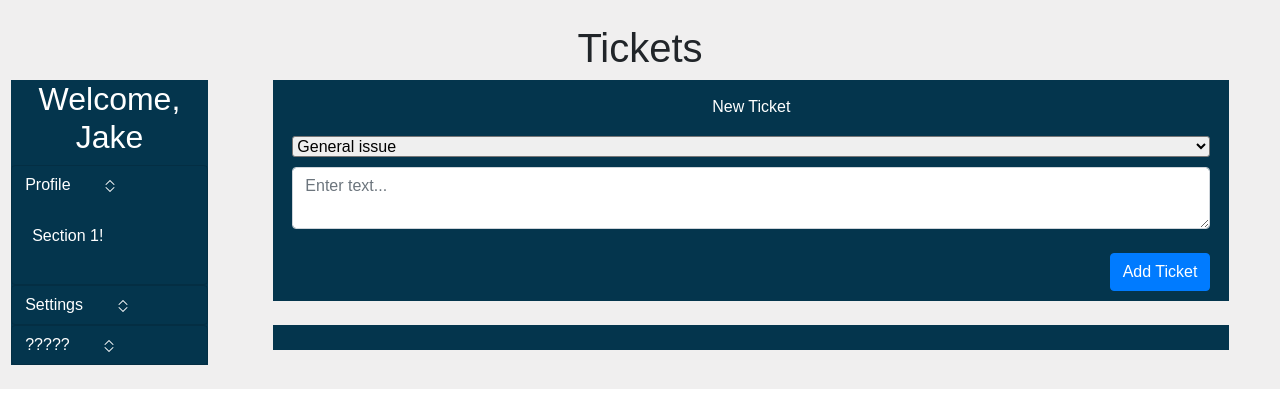
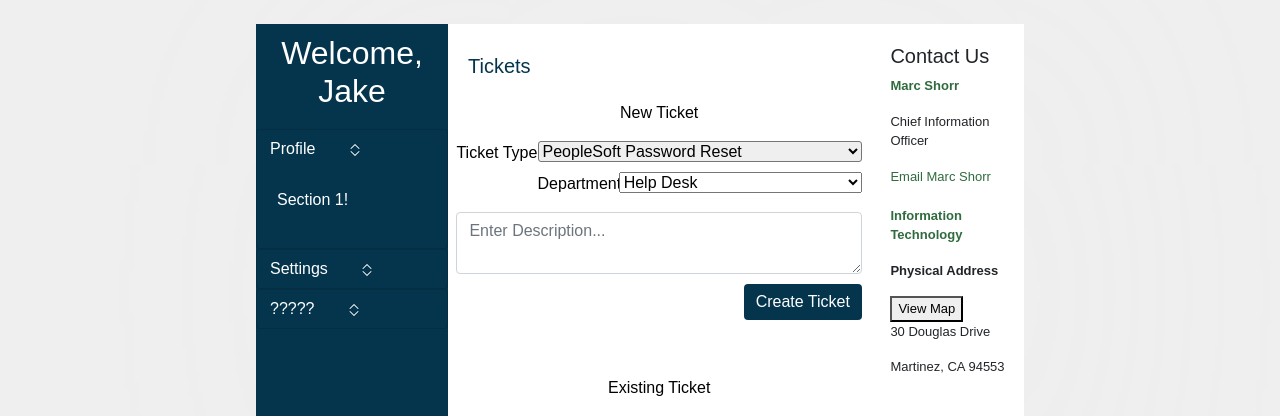
Before and after one commit to walcottkenneth/CSC480_Project, a Flask app: page / in a window 1280 px wide. Shown: the part 90-506 px from the top of the page. Run offline with Flask 2, Linux system fonts and the light colour scheme; a user stored in the database is signed in; data that the repository does not hold is empty; some libraries are stand-ins or nearby versions.

Commit message:
modified:   Flask Web App/website/static/FAQstylesheet.css 	modified:   Flask Web App/website/static/home.css 	modified:   Flask Web App/website/templates/empTicketHub.html 	modified:   Flask Web App/website/templates/home.html 	modified:   Flask Web App/website/templates/signup.html

```diff
--- a/Flask Web App/website/static/FAQstylesheet.css
+++ b/Flask Web App/website/static/FAQstylesheet.css
@@ -1,6 +1,3 @@
-
-
-
 .navbarItem, .navbarItem:hover, .navbarItem:active, .navbarItem:visited, .navbarItem:link {
     color: rgb(44, 40, 40);
     font-weight: bold;
--- a/Flask Web App/website/static/home.css
+++ b/Flask Web App/website/static/home.css
@@ -9,7 +9,6 @@
     margin-bottom: 5px;
     margin-left:2%;
     margin-right:2%;
-
 }
 
 #ticketType {
@@ -24,15 +23,8 @@
 
 #ticketContainer {
     margin-top: 5px;
-    margin-bottom: 5px;
     margin-left:2%;
     margin-right:2%;
-}
-
-#userPane {
-    margin-left: 2%;
-    width:15%;
-    background-color:#04354d;
 }
 
 #ticketPane {
--- a/Flask Web App/website/templates/home.html
+++ b/Flask Web App/website/templates/home.html
@@ -6,11 +6,12 @@
 Shows all tickets + create new ticket field
 what else?
 -->
-<h1 align="center">Tickets</h1>
 
-<div class="row">
-    <div class="column" id="userPane">
-        <center><h2 style="color:white;">Welcome, {{ user.firstName }}</h2></center>
+<!-- ---------- MAIN CONTENT ---------- -->
+<div class="mainContent" style="box-shadow: 50px 0px 300px #EEEEEE; margin-bottom: 5px; margin-left: 20%; margin-right: 20%; background-color:white; display: flex; min-height: 650px;">
+    <!-- ---------- RIGHT SIDEBAR ---------- -->
+    <div class="rightSideBar" style="width: 25%; min-height: 650px; background-color: #04354d;" id="userPane">
+        <h2 style="padding-top: 10px; padding-bottom: 10px; text-align: center; color:white;">Welcome, {{ user.firstName }}</h2>
         <div id="accordion">
             <div class="card">
                 <div id="headingOne">
@@ -18,7 +19,7 @@ what else?
                         <button class="btn" data-toggle="collapse" data-target="#collapseOne" aria-expanded="true" aria-controls="collapseOne" style="color:white;">
                             Profile
                         </button>
-                    <button class="btn" data-toggle="collapse" data-target="#collapseOne" aria-expanded="true" aria-controls="collapseOne" align="right" style="color:white;">
+                        <button class="btn" data-toggle="collapse" data-target="#collapseOne" aria-expanded="true" aria-controls="collapseOne" style="text-align: center; color:white;">
                             <svg xmlns="http://www.w3.org/2000/svg" width="16" height="16" fill="currentColor" class="bi bi-chevron-expand" viewBox="0 0 16 16">
                                 <path fill-rule="evenodd" d="M3.646 9.146a.5.5 0 0 1 .708 0L8 12.793l3.646-3.647a.5.5 0 0 1 .708.708l-4 4a.5.5 0 0 1-.708 0l-4-4a.5.5 0 0 1 0-.708zm0-2.292a.5.5 0 0 0 .708 0L8 3.207l3.646 3.647a.5.5 0 0 0 .708-.708l-4-4a.5.5 0 0 0-.708 0l-4 4a.5.5 0 0 0 0 .708z"/>
                             </svg>
@@ -37,7 +38,7 @@ what else?
                         <button class="btn" data-toggle="collapse" data-target="#collapseTwo" aria-expanded="false" aria-controls="collapseTwo" style="color:white;">
                         Settings
                         </button>
-                  <button class="btn" data-toggle="collapse" data-target="#collapseTwo" aria-expanded="true" aria-controls="collapseTwo" align="right" style="color:white;">
+                        <button class="btn" data-toggle="collapse" data-target="#collapseTwo" aria-expanded="true" aria-controls="collapseTwo" style="text-align: center; color:white;">
                             <svg xmlns="http://www.w3.org/2000/svg" width="16" height="16" fill="currentColor" class="bi bi-chevron-expand" viewBox="0 0 16 16">
                                 <path fill-rule="evenodd" d="M3.646 9.146a.5.5 0 0 1 .708 0L8 12.793l3.646-3.647a.5.5 0 0 1 .708.708l-4 4a.5.5 0 0 1-.708 0l-4-4a.5.5 0 0 1 0-.708zm0-2.292a.5.5 0 0 0 .708 0L8 3.207l3.646 3.647a.5.5 0 0 0 .708-.708l-4-4a.5.5 0 0 0-.708 0l-4 4a.5.5 0 0 0 0 .708z"/>
                             </svg>
@@ -63,6 +64,7 @@ what else?
                         </button>
                     </h5>
                 </div>
+            </div>
             <div id="collapseThree" class="collapse" aria-labelledby="headingThree" data-parent="#accordion">
                 <div class="card-body">
                     <p>Section 3!</p>
@@ -70,73 +72,122 @@ what else?
             </div>
         </div>
     </div>
-    </div>
-    <div class="column" id="ticketPane">
-        <div id="createSection">
+    <!-- ---------- CENTER PT.1 | NEW TICKET ---------- -->
+    <div style="padding-top: 30px; width: 55%;">
+        <h5 style="padding-left: 20px; text-align: left; color: #04354d;">Tickets</h5>
+        <!-- ---------- NEW TICKET PT.1 | DROP DOWN MENUS ---------- -->
+        <div style="background-color: transparent; height: 280px;" id="createSection">
             <div id="createContainer">
-                <p style="color:white;" align="center">New Ticket</p>
+                <p style="color:black; text-align: center;">New Ticket</p>
                 <form method="POST">
                     <input type="hidden" name="createTicket">
-                    <select name="ticketType" id="ticketType" style="width:100%">
-                        <option>General issue</option>
-                        <option>My pc wont turn on</option>
-                        <option>I don't know how to log in!!!</option>
-                        <option>monitor wont turn on</option>
+                    <p style="width: 20%; float: left; color: black;">Ticket Type</p>
+                    <select name="ticketType" id="ticketType" style="width:80%; float: right;">
+                        <option>PeopleSoft Password Reset</option>
+                        <option>SuperSession Password Reset</option>
+                        <option>VPN Pin Reset</option>
+                        <option>VPN Assignment</option>
+                        <option>Track-it Reports</option>
+                        <option>Kronos Access</option>
+                        <option>Map Drive</option>
+                        <option>Software installation</option>
+                        <option>URL Allow List</option>
+                        <option>New Email Account</option>
+                        <option>Mailbox Access - Access/ Removal</option>
+                        <option>MFA</option>
+                        <option>GAL</option>
+                        <option>Email Domain - Allow/Deny Request</option>
+                        <option>Phishing Attempt</option>
                     </select>
-                    <textarea name ="ticketComments" id="ticketComments" class="form-control" placeholder="Enter text..."></textarea>
-                    <br/>
-                    <div align="right">
-                        <button type = "submit" class="btn btn-primary">Add Ticket</button>
-                    </div>
+                    <p style="text-align: left; width: 20%; float: left; color: black;">Department</p>
+                    <select name="ticketDept" id="ticketDept" style="width:60%; float: right;">
+                        <option>Help Desk</option>
+                        <option>Enterprise System HRMS</option>
+                        <option>Network & Endpoint Services</option>
+                        <option>Enterprise Infrastructure</option>
+                        <option>NES Enterprise Administrators</option>
+                    </select>
+                    <!-- ---------- NEW TICKET PT.2 | DESCRIPTION & SUBMIT ---------- -->
+                    <textarea style="margin-bottom: 10px;" name ="ticketComments" id="ticketComments" class="form-control" placeholder="Enter Description..."></textarea>
+                    <button style="float: right; border: #04354d; background-color: #04354d;" type = "submit" class="btn btn-primary">Create Ticket</button>
                 </form>
             </div>
         </div>
-        <br/>
-
-        <div id="ticketSection">
-            <div id="ticketContainer">
+        <!-- ---------- CENTER PT.2 | EXISTING TICKETS ---------- -->
+        <div style="background-color: transparent;" id="ticketSection">
+            <p style="color:black; text-align: center;">Existing Ticket</p>
+            <div style="background-color: #04354d; padding: 5px;" id="ticketContainer">
                 <ul class="list-group list-group-flush"  id="tickets">
                     {% for ticket in user.tickets %}
-                        <li class = "list-group-item" style="border-radius: 5px;">
-                            <div class="row">
-                                <div class="column" style="width:90%" id="ticketLeft">
-                                    <p style="margin-bottom:1px;"><b>{{ ticket.ticketType }}</b></p>
-                                    <p style="font-size:13px; color:grey; margin-top:1px;" name="ticketID" id="ticketID">{{ticket.ticketID}}</p>
-                                    {{ ticket.ticketComments }}
+                        <li class="list-group-item" style="border-radius: 5px;">
+                            <!-- ---------- EXISTING TICKETS | INDIVIDUAL TICKET ---------- -->
+                            <div style="margin: 2px;" class="row">
+                                <div style="width: 80%;" id="ticketLeft">
+                                    <p style="background-color: transparent; float: left; width: 8%; font-size:13px; color:grey; margin-top:1px;" name="ticketID" id="ticketID">{{ticket.ticketID}}</p>
+                                    <p style="background-color: transparent; font-weight: 600; float: left; width: 70%; margin-bottom:1px;">{{ ticket.ticketType }}</p>
+                                    <br><br>
+                                    <p style="float: left;">{{ ticket.ticketComments }}</p>
                                 </div>
-                                <div class="column" style="width:9%" >
+                                <div style="background-color: transparent; width: 20%" >
                                     {% if ticket.Status == 'Active' %}
-                                    <p align="right" style="color:rgb(13, 216, 13)">
+                                    <p style="text-align: right; color: #e60012;">
                                     {% elif ticket.Status == 'Pending' %}
-                                    <p align="right" style="color:rgb(252, 227, 8)">
+                                    <p style="text-align: right; color: #ffd700;">
+                                    {% elif ticket.Status == 'Complete' %}
+                                    <p style="text-align: right; color: #019a66;">
                                     {% else %}
                                     <p>
                                     {% endif %}
                                     {{ ticket.Status }}</p>
-                                    <button type="button" class="close" onClick="delete_ticket({{ticket.ticketID}})">
-                                        <svg xmlns="http://www.w3.org/2000/svg" width="16" height="16" fill="currentColor" class="bi bi-trash3" viewBox="0 0 16 16">
-                                            <path d="M6.5 1h3a.5.5 0 0 1 .5.5v1H6v-1a.5.5 0 0 1 .5-.5ZM11 2.5v-1A1.5 1.5 0 0 0 9.5 0h-3A1.5 1.5 0 0 0 5 1.5v1H2.506a.58.58 0 0 0-.01 0H1.5a.5.5 0 0 0 0 1h.538l.853 10.66A2 2 0 0 0 4.885 16h6.23a2 2 0 0 0 1.994-1.84l.853-10.66h.538a.5.5 0 0 0 0-1h-.995a.59.59 0 0 0-.01 0H11Zm1.958 1-.846 10.58a1 1 0 0 1-.997.92h-6.23a1 1 0 0 1-.997-.92L3.042 3.5h9.916Zm-7.487 1a.5.5 0 0 1 .528.47l.5 8.5a.5.5 0 0 1-.998.06L5 5.03a.5.5 0 0 1 .47-.53Zm5.058 0a.5.5 0 0 1 .47.53l-.5 8.5a.5.5 0 1 1-.998-.06l.5-8.5a.5.5 0 0 1 .528-.47ZM8 4.5a.5.5 0 0 1 .5.5v8.5a.5.5 0 0 1-1 0V5a.5.5 0 0 1 .5-.5Z"/>
-                                        </svg>
-                                    </button>
                                     <form method="POST">
                                         <input type="hidden" name="changeStatus" id="changeStatus">
                                         <input type="hidden" name="ticketID" id="ticketID" value="{{ticket.ticketID}}">
                                         <select name="status" id="status">
                                             <option>Active</option>
                                             <option>Pending</option>
+                                            <option>Complete</option>
                                         </select>
-                                        <div align="right">
-                                            <button type = "submit" class="btn btn-primary">update</button>
+                                        <div style="margin-top: 2px;">
+                                            <button style="float: left; border: #04354d; background-color: #04354d;" type = "submit" class="btn btn-primary">Update</button>
                                         </div>
+                                        <button style="float: right;" type="button" class="close" onClick="delete_ticket({{ticket.ticketID}})">
+                                            <svg xmlns="http://www.w3.org/2000/svg" width="16" height="16" fill="currentColor" class="bi bi-trash3" viewBox="0 0 16 16">
+                                                <path d="M6.5 1h3a.5.5 0 0 1 .5.5v1H6v-1a.5.5 0 0 1 .5-.5ZM11 2.5v-1A1.5 1.5 0 0 0 9.5 0h-3A1.5 1.5 0 0 0 5 1.5v1H2.506a.58.58 0 0 0-.01 0H1.5a.5.5 0 0 0 0 1h.538l.853 10.66A2 2 0 0 0 4.885 16h6.23a2 2 0 0 0 1.994-1.84l.853-10.66h.538a.5.5 0 0 0 0-1h-.995a.59.59 0 0 0-.01 0H11Zm1.958 1-.846 10.58a1 1 0 0 1-.997.92h-6.23a1 1 0 0 1-.997-.92L3.042 3.5h9.916Zm-7.487 1a.5.5 0 0 1 .528.47l.5 8.5a.5.5 0 0 1-.998.06L5 5.03a.5.5 0 0 1 .47-.53Zm5.058 0a.5.5 0 0 1 .47.53l-.5 8.5a.5.5 0 1 1-.998-.06l.5-8.5a.5.5 0 0 1 .528-.47ZM8 4.5a.5.5 0 0 1 .5.5v8.5a.5.5 0 0 1-1 0V5a.5.5 0 0 1 .5-.5Z"/>
+                                            </svg>
+                                        </button>
                                     </form>
                                 </div>
                             </div>
                         </li>
                         <br/>
                     {% endfor %}
+                </ul>
             </div>
         </div>
     </div>
+    <!-- ---------- LEFT SIDEBAR ---------- -->
+    <div class="leftSideBar" style="width: 20%; height: 100%; background-color: transparent; font-family: arial; font-size: 13px; padding: 20px 0px 35px 20px;">
+        <h5 style="font-size: bold;">Contact Us</h5>
+        <p style="color: #2F6B3E; font-weight: bold;">Marc Shorr</p>
+        <p>Chief Information Officer</p>
+        <a style="color: #2F6B3E;" href="emailto:Marc.Shorr@doit.cccounty.us">Email Marc Shorr</a><br><br>
+        <p style="color: #2F6B3E; font-weight: bold;">Information Technology</p>
+        <p style="font-weight: bold;">Physical Address</p>
+        <form action="">
+            <button src="images/location-pin.png" alt="location pin" width="15" height="15">View Map
+                <input type="hidden" name="location" value="" />
+            </button>
+        </form>
+        <p>30 Douglas Drive</p>
+        <p>Martinez, CA 94553</p><br>
+        <a style="color: #2F6B3E;" href="">Directions</a><br>
+        <p>Phone: (925) 313-1200</p>
+        <p>Fax: (925) 313-1459</p>
+        <p>Phone: 925-313-1200</p><br>
+        <p style="color: #2F6B3E; font-weight: bold;">Hours</p>
+        <p>Monday through Friday</p>
+        <p>8 a.m. to 5 p.m.</p>
+        <a href="">Directory</a>
     </div>
-<br/>
+</div>
 {%endblock%}
--- a/Flask Web App/website/templates/signup.html
+++ b/Flask Web App/website/templates/signup.html
@@ -2,7 +2,7 @@
 {% block title %}Sign up | Contra Costa County, CA Official Website{% endblock%}
 {%block content%}
 
-<div class="mainContent" style="box-shadow: 50px 0px 300px #EEEEEE; margin-bottom: 50px;display: flex; background-color: white; margin-left: 20%; margin-right: 20%; height: 650px;">
+<div class="mainContent" style="box-shadow: 50px 0px 300px #EEEEEE; margin-bottom: 50px; display: flex; background-color: white; margin-left: 20%; margin-right: 20%; height: 650px;">
 
     <div class="rightSideBar" style="background-color: #04354d; width: 30%; height: 100%;">
         <ul style="list-style:none; justify-content: space-between;">
```
Also changed, not shown: Flask Web App/website/templates/empTicketHub.html (+6 -4 lines). Lines whose indentation alone changed are shown as unchanged.
